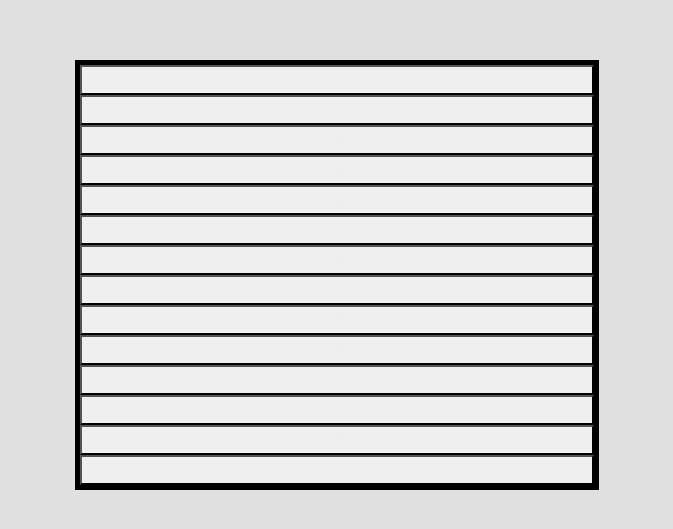
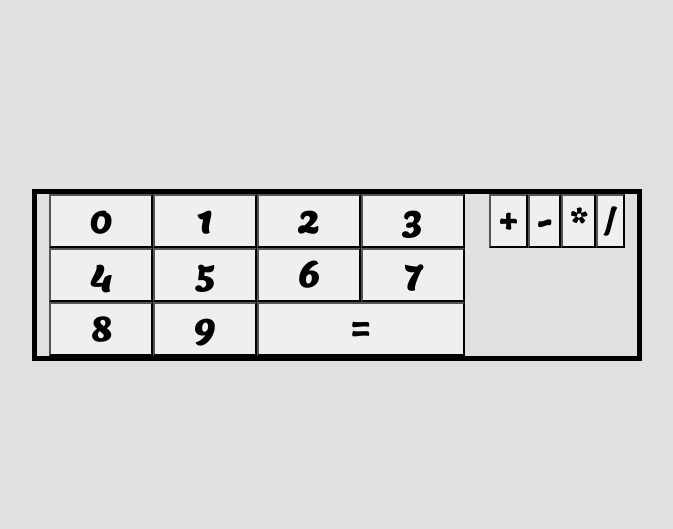
Before and after one commit to DanielKriegerS/JSCalculator, a website: page index.html in a window 1280 px wide. Shown: the part 125-654 px from the top of the page, without its empty margins (303-976 px from the left). Drawn offline with nearby package versions, Linux system fonts and the light colour scheme.

Commit message:
pre-stylized buttons, add divs on content

```diff
--- a/index.html
+++ b/index.html
@@ -14,11 +14,9 @@
     <link rel="stylesheet" type="text/css" href="styles/style.css">
 </head>
 <body class="container-fluid">
-    <div id="content" class="row col-5">
+    <div id="content" class="row col-7">
 
     </div>
-
-
 
     <script src="scripts/script.js"></script>
 </body>
--- a/scripts/script.js
+++ b/scripts/script.js
@@ -11,23 +11,49 @@ const createButtons = () => {
         buttons.push(button);
     }
 
+    const equalsButton = document.createElement("button");
+    equalsButton.textContent = "=";
+    const classEqualsButton = "equals_button";
+    equalsButton.classList.add(classEqualsButton);
+    buttons.push(equalsButton);
+
     const operators = ["+", "-", "*", "/"];
     operators.forEach(operator => {
         const button = document.createElement("button");
-        const classButton = "operator_button";
-        button.classList.add(classButton);
         button.textContent = operator;
+        const classOperatorButton = "operator_button";
+        button.classList.add(classOperatorButton);
         buttons.push(button);
     });
 
     return buttons;
 };
 
+const createDivs = buttons => {
+    const divs = [];
+
+    const numericDiv = document.createElement("div");
+    numericDiv.classList.add("numeric_div");
+
+    buttons.forEach(button => numericDiv.appendChild(button));
+
+    const operatorDiv = document.createElement("div");
+    operatorDiv.classList.add("operator_div");
+
+    buttons.filter(button => button.classList.contains("operator_button"))
+           .forEach(button => operatorDiv.appendChild(button));
+
+    divs.push(numericDiv, operatorDiv);
+
+    return divs;
+};
+
 const createContent = () => {
     const buttons = createButtons();
+    const divs = createDivs(buttons);
 
-    buttons.forEach(button => {
-        contentGrid.appendChild(button);
+    divs.forEach(div => {
+        contentGrid.appendChild(div);
     });
 };
 
--- a/styles/reset.css
+++ b/styles/reset.css
@@ -4,7 +4,6 @@
     box-sizing: border-box;
     margin: 0 auto;
     padding: 0 auto;
-    color: rgba(240, 238, 244, 0.09);
     font-family: 'Lemon', serif;
 }
 
@@ -13,5 +12,6 @@ body {
     display: flex;
     align-items: center;
     justify-content: center;
+    color: rgba(240, 238, 244, 0.09);
     height: 100vh;
 }
--- a/styles/style.css
+++ b/styles/style.css
@@ -1,3 +1,17 @@
 #content {
     border: 5px solid black;
+    max-width: fit-content;
+    font-size: 2em;
 }
+
+.numeric_button {
+    width: 25%;
+}
+
+.equals_button {
+    width: 50%;
+}
+
+.numeric_div, .operator_div {
+    width: max-content;
+}
```
